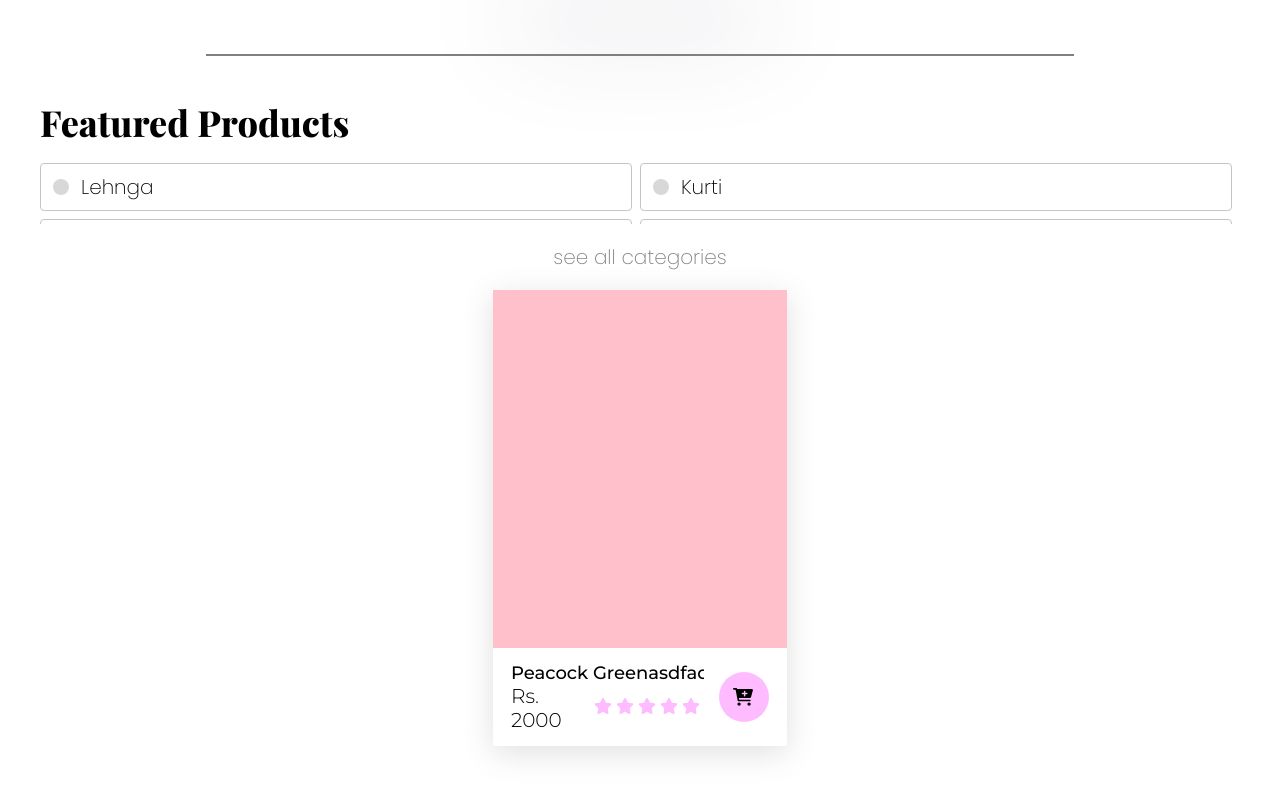
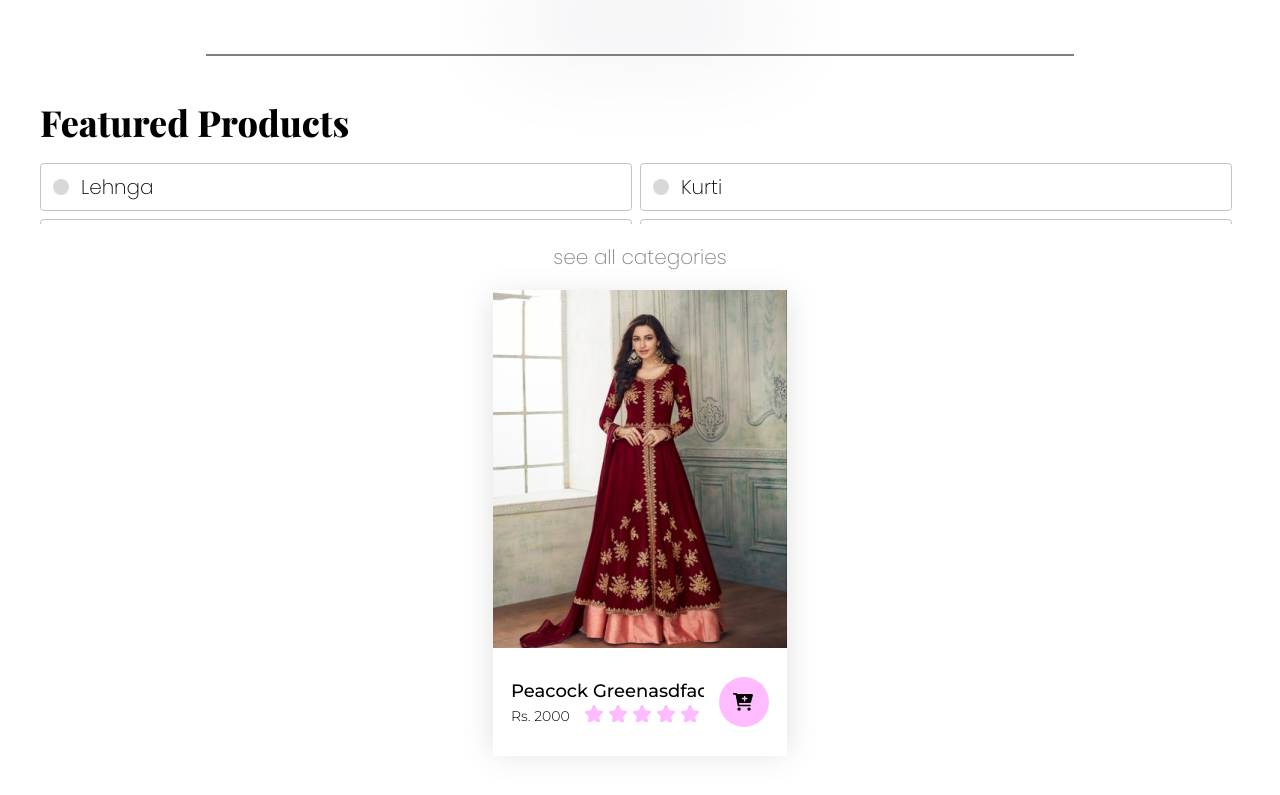
Before and after one commit to voltsyjr/e-com, a React (Create React App) app: page / in a window 1280 px wide. Shown: the part 375-1170 px from the top of the page. Built offline with nearby package versions, Linux system fonts and the light colour scheme; a web font is replaced by a local one.

Commit message:
minor changes administered

```diff
--- a/src/std_com/Navigation/TopNavs/BaseNav/BaseNav.module.scss
+++ b/src/std_com/Navigation/TopNavs/BaseNav/BaseNav.module.scss
@@ -21,6 +21,8 @@
 }
 
 .stop_scrolling {
-  height: 100%;
-  overflow: hidden;
+  //! previously set
+  // height: 100%;
+  // overflow: hidden;
+  position : fixed;
 }
--- a/src/std_com/Navigation/TopNavs/BaseNav/BaseNav.tsx
+++ b/src/std_com/Navigation/TopNavs/BaseNav/BaseNav.tsx
@@ -27,7 +27,7 @@ function BaseNav() {
       //! may not work
       //? works for now
       setPosInfo({
-        height: window.screen.height - heightOffset,
+        height: window.innerHeight - heightOffset,
         top: registeredNavs.Header.height,
       });
     }
@@ -54,6 +54,8 @@ function BaseNav() {
             height: posInfo.height,
             top: posInfo.top,
           }}
+          onScroll={(e) => {e.preventDefault()}}
+          onClick ={(e) => {e.preventDefault()}}
         />
       )}
       <motion.div
--- a/src/std_com/ProductCards/BaseProductCard/BaseProductCard.module.scss
+++ b/src/std_com/ProductCards/BaseProductCard/BaseProductCard.module.scss
@@ -19,7 +19,7 @@
 .descriptionBox {
   flex : 1;
   background-color: rgb(255, 255, 255);
-  padding : 0 18px;
+  padding : 29px 18px;
   @include vc;
 }
 
@@ -32,15 +32,11 @@
   width: calc(100% - 65px);
 }
 
-.iconRow {
-  margin-left : 13px;
-}
-
 .star_icon {
   transform: translateY(-2px);
   margin-right: 4px;
   fill : #febbff;
-  width : 18px;
+  width : 20px;
 }
 
 .star-icon:last-child {
@@ -68,12 +64,17 @@
   overflow: hidden;
   word-wrap: break-word;
   white-space : nowrap;
+  margin-bottom : 5px;
 }
 
 .heading {
   font-size: 18px;
 }
 
-.subHeading {
+.subheading {
   font-size : 14px;
 }
+
+.price_info_row {
+  justify-content:  space-between;
+}
--- a/src/std_com/ProductCards/BaseProductCard/BaseProductCard.tsx
+++ b/src/std_com/ProductCards/BaseProductCard/BaseProductCard.tsx
@@ -7,6 +7,7 @@ import styles from "./BaseProductCard.module.scss";
 // other imports
 import { ReactComponent as Star } from "../../../asset/Star.svg";
 import { ReactComponent as AddCart } from "../../../asset/Cart.svg";
+import dummyImg from '../../../asset/images/fImageDummy.png';
 
 //* compoenet
 function BaseProductCard() {
@@ -23,7 +24,9 @@ function BaseProductCard() {
   //* rendering
   return (
     <div className={styles.BaseProductCardContainer}>
-      <div className={styles.imageBox}></div>
+      <div className={styles.imageBox}>
+        <img src={dummyImg} />
+      </div>
 
       <div className={styles.descriptionBox}>
         <div className={styles.descriptionWrapper + " row"}>
@@ -36,7 +39,7 @@ function BaseProductCard() {
               </p>
             </div>
 
-            <div className="row">
+            <div className={styles.price_info_row + " row"}>
               <p className={styles.subheading + " light montserrat"}>Rs. 2000</p>
               <div className={styles.iconRow + " row"}>
                 <Star className={styles.star_icon} />
```
Also changed, not shown: src/asset/images/fImageDummy.png (added), 1 other file (tests, documents, lock files or other folders).
